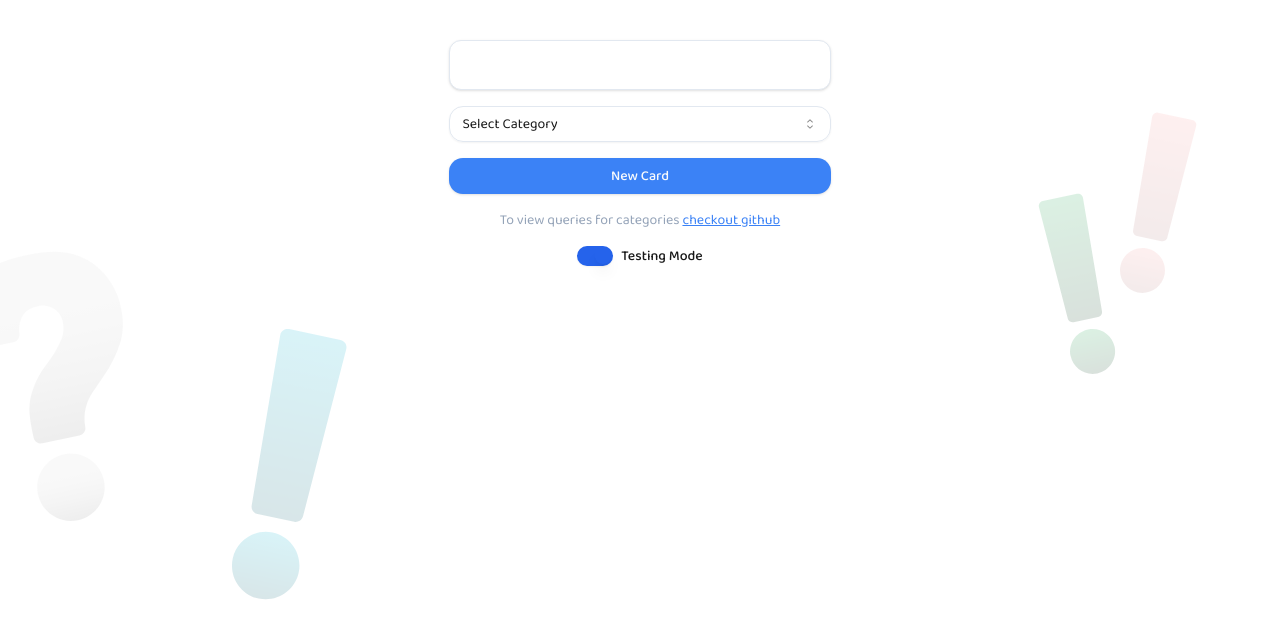
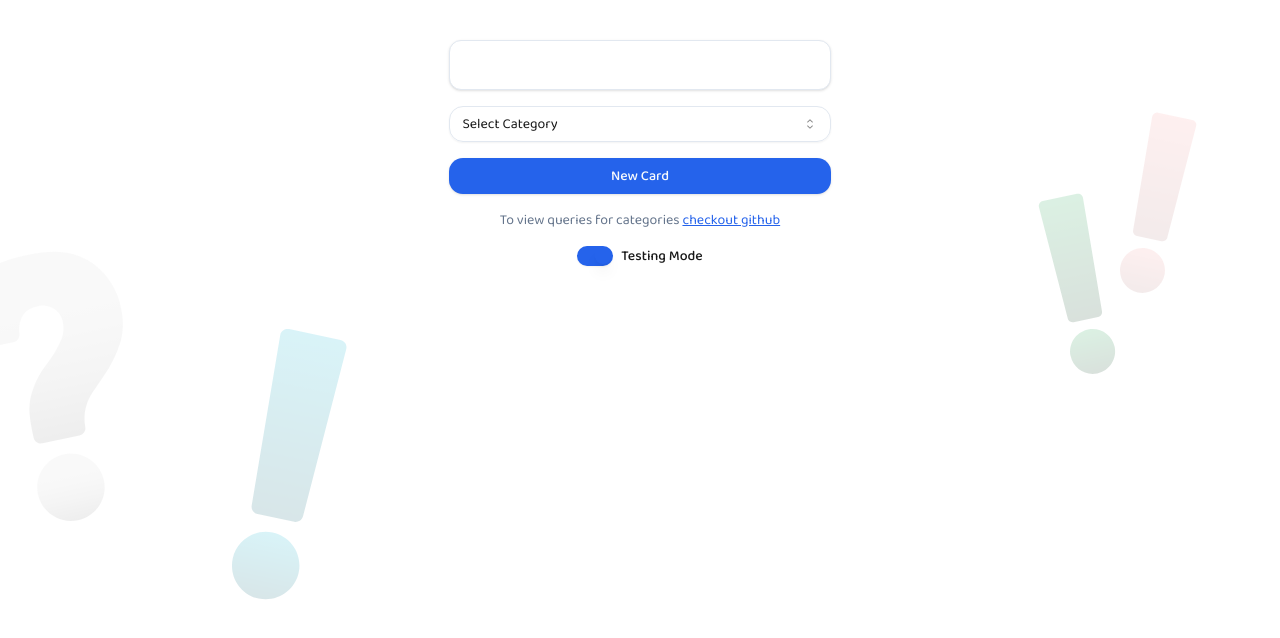
Before and after one commit to raswonders/concept-cards, a Next.js app: page / in a window 1280 px wide. Both pictures are taken after a click on the switch 595 px from the left and 168 px from the top of the page. Shown: the top 638 px of the page. Built offline with nearby package versions, Linux system fonts and the light colour scheme.

Commit message:
adjusted styles and colors to new theme

```diff
--- a/app/page.tsx
+++ b/app/page.tsx
@@ -72,7 +72,7 @@ export default function Home() {
 
   return (
     <main className="min-w-0 w-full max-w-[46ch] py-10 p-6 flex flex-col gap-4 items-center">
-      <Card className="w-full pt-6 rounded-xl2">
+      <Card className="w-full pt-6 ">
         <CardContent>
           {!error && (
             <div className="space-y-6">
@@ -107,7 +107,7 @@ export default function Home() {
           />
         )}
         <Button
-          className="w-full bg-blue-500 hover:bg-blue-400"
+          className="w-full"
           disabled={isLoading}
           onClick={() => {
             submit(createRequestBody(categoryName, conceptsHistory));
@@ -118,12 +118,12 @@ export default function Home() {
       </div>
 
       {isTesting && (
-        <p className="text-sm text-slate-400">
+        <p className="text-sm text-muted-foreground">
           To view queries for categories{" "}
           <a
             href="https://github.com/raswonders/concept-cards/blob/main/lib/categories.ts"
             target="_blank"
-            className="text-blue-500 underline"
+            className="underline text-primary"
           >
             checkout github
           </a>
--- a/components/ui/names-list.tsx
+++ b/components/ui/names-list.tsx
@@ -33,11 +33,11 @@ export function NamesList({
   );
 
   return isLoading ? (
-    <Skeleton className="w-full h-[12.5rem] rounded-2xl bg-primary/10" />
+    <Skeleton className="w-full h-[12.5rem] rounded-xl bg-secondary" />
   ) : (
     sliced.length > 0 && (
       <div
-        className={`relative border-2 p-4 rounded-2xl ${difficultyBorderColor[difficulty]}`}
+        className={`relative border-2 p-4 rounded-xl ${difficultyBorderColor[difficulty]}`}
       >
         <Image
           className="absolute top-0 right-0 translate-x-1/2 -translate-y-1/2"
@@ -50,7 +50,7 @@ export function NamesList({
           {sliced.map((concept, index) => (
             <div className="flex flex-col items-center" key={concept.name}>
               <dt className="font-medium leading-tight">{concept.name}</dt>
-              <dd className="text-sm text-slate-400">
+              <dd className="text-sm text-muted-foreground">
                 {isTesting && concept.category}
               </dd>
               {index < 2 && (
```
